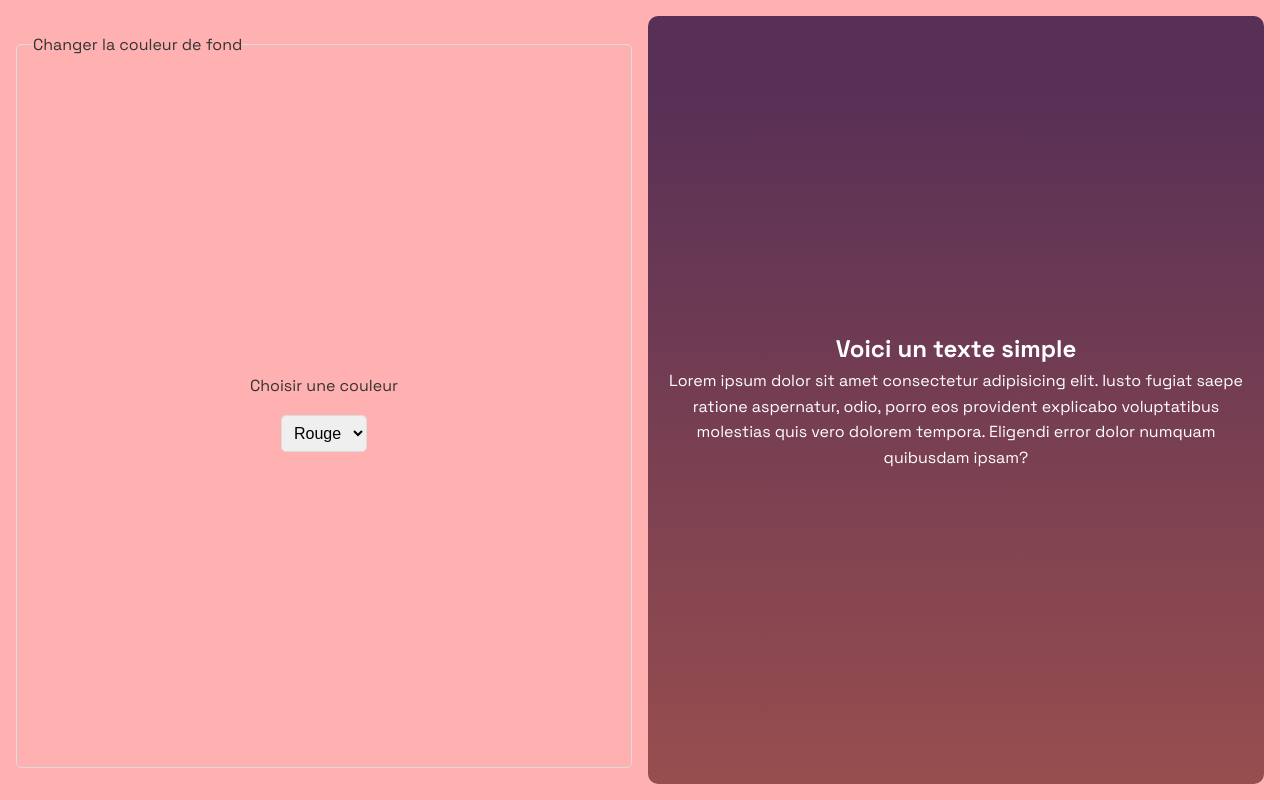
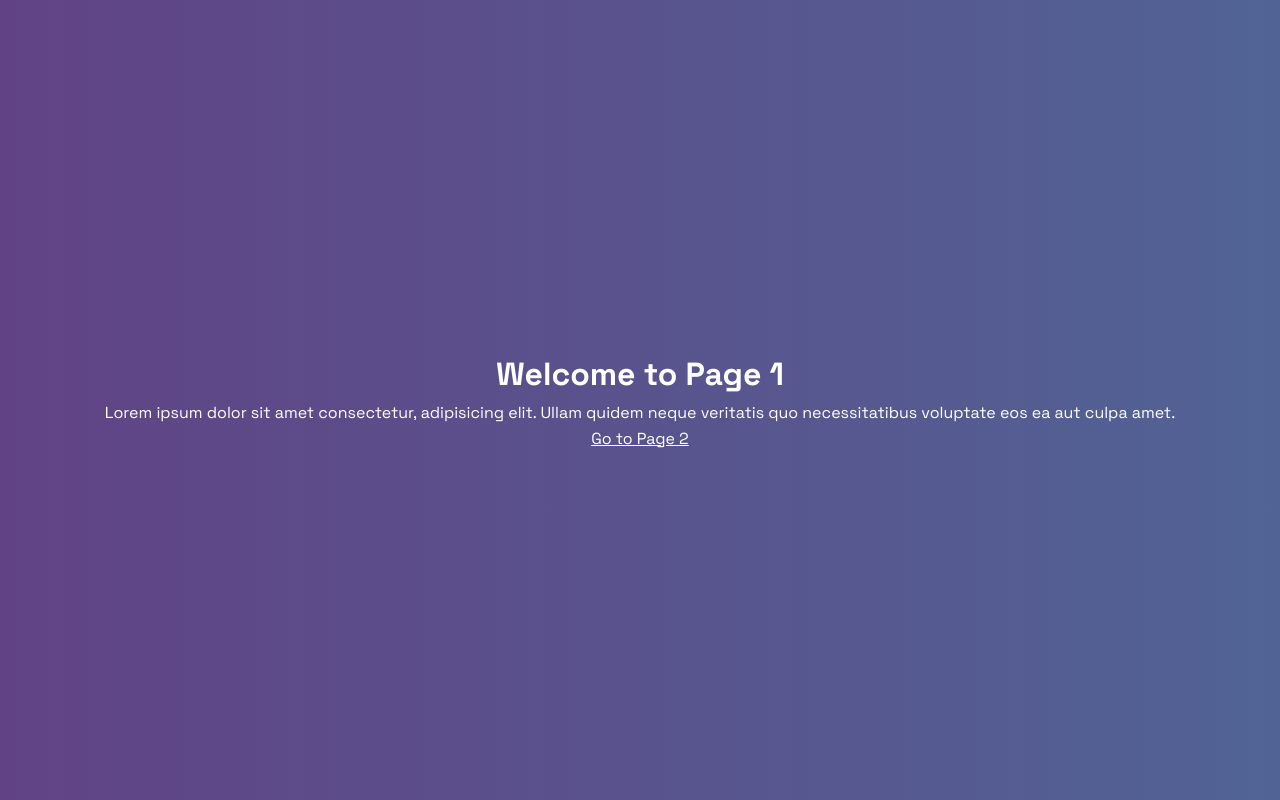
Before and after one commit to DrcMind-Youtube/css-tips, a website built with Vite: page index.html in a window 1280 px wide. Shown: the top 800 px of the page. Built offline with nearby package versions, Linux system fonts and the light colour scheme.

Commit message:
Scroll-smoth

```diff
--- a/index.html
+++ b/index.html
@@ -8,31 +8,30 @@
     <link rel="stylesheet" href="style.css" />
   </head>
   <body>
-    <div class="container">
-      <fieldset>
-        <legend>Changer la couleur de fond</legend>
-        <div>
-          <label for="color"> Choisir une couleur </label>
-          <select name="color">
-            <option value="red">Rouge</option>
-            <option value="green">Vert</option>
-            <option value="blue">Bleu</option>
+    <div class="page" id="page1">
+      <h1>Welcome to Page 1</h1>
+      <p>
+        Lorem ipsum dolor sit amet consectetur, adipisicing elit. Ullam quidem
+        neque veritatis quo necessitatibus voluptate eos ea aut culpa amet.
+      </p>
 
-            <option value="black">Noir</option>
-          </select>
-        </div>
-      </fieldset>
-
-      <div class="content">
-        <h2>Voici un texte simple</h2>
-
-        <p>
-          Lorem ipsum dolor sit amet consectetur adipisicing elit. Iusto fugiat
-          saepe ratione aspernatur, odio, porro eos provident explicabo
-          voluptatibus molestias quis vero dolorem tempora. Eligendi error dolor
-          numquam quibusdam ipsam?
-        </p>
-      </div>
+      <a href="#page2">Go to Page 2</a>
+    </div>
+    <div class="page" id="page2">
+      <h1>Welcome to Page 1</h1>
+      <p>
+        Lorem ipsum dolor sit amet consectetur, adipisicing elit. Ullam quidem
+        neque veritatis quo necessitatibus voluptate eos ea aut culpa amet.
+      </p>
+      <a href="#page3">Go to Page 3</a>
+    </div>
+    <div class="page" id="page3">
+      <h1>Welcome to Page 3</h1>
+      <p>
+        Lorem ipsum dolor sit amet consectetur, adipisicing elit. Ullam quidem
+        neque veritatis quo necessitatibus voluptate eos ea aut culpa amet.
+      </p>
+      <a href="#page1">Go to Page 1</a>
     </div>
   </body>
 </html>
--- a/style.css
+++ b/style.css
@@ -6,99 +6,38 @@
   box-sizing: border-box;
 }
 
+html {
+  scroll-behavior: smooth;
+}
+
 body {
   background-color: #f4f4f4;
   color: #333;
   line-height: 1.6;
   font-size: 16px;
-  height: 100dvh;
   font-family: "Space Grotesk", sans-serif;
+}
+
+.page {
+  width: 100%;
+  height: 100vh;
   display: flex;
   justify-content: center;
   align-items: center;
-  position: relative;
+  flex-direction: column;
 }
 
-.container {
-  width: 100%;
-  z-index: 1;
-  min-height: 100%;
-  margin: auto;
-  padding: 1rem;
-  background-color: white;
-  display: grid;
-  grid-template-columns: repeat(auto-fit, minmax(300px, 1fr));
-  gap: 1rem;
-  transition: all 0.3s ease-in-out;
-}
+.page:first-child {
+  background: linear-gradient(90deg, #614385, #516395);
+  color: white;
 
-.container:has(option[value="red"]:checked) {
-  background-color: rgb(255, 177, 177);
-
-  .content {
-    background: linear-gradient(to bottom, #583056 10%, #984e4e 100%);
+  a {
+    color: white;
   }
 }
-.container:has(option[value="blue"]:checked) {
-  background-color: rgb(53, 70, 93);
-  color: #fff;
-
-  .content {
-    background: linear-gradient(to bottom, #296eab 10%, #444983 100%);
-  }
+.page:nth-child(2) {
+  background: linear-gradient(90deg, #ee9ca7, #ffdde1);
 }
-.container:has(option[value="green"]:checked) {
-  background-color: rgb(79, 176, 132);
-  color: white;
-
-  .content {
-    background: linear-gradient(to bottom, #4b8e8e 10%, #4e834e 100%);
-  }
+.page:nth-child(3) {
+  background: linear-gradient(90deg, #f9c8a7, #fda085);
 }
-.container:has(option[value="black"]:checked) {
-  background-color: rgb(33, 34, 33);
-  color: white;
-
-  .content {
-    background: linear-gradient(to bottom, #212d2d 10%, #4a4b4a 100%);
-  }
-}
-
-fieldset {
-  border: 1px solid #ddd;
-  margin: 1rem 0;
-  padding: 1rem;
-  border-radius: 5px;
-  display: flex;
-  justify-content: center;
-  align-items: center;
-}
-
-fieldset div {
-  display: flex;
-  flex-direction: column;
-  align-items: center;
-  gap: 1rem;
-}
-
-fieldset div select {
-  padding: 0.5rem;
-  font-size: 1rem;
-  border: 1px solid #ddd;
-  border-radius: 5px;
-}
-
-fieldset div select:focus {
-  outline: none;
-}
-
-.content {
-  padding: 1rem;
-  border-radius: 10px;
-  display: flex;
-  flex-direction: column;
-  justify-content: center;
-  color: white;
-  text-align: center;
-  align-items: center;
-}
```
